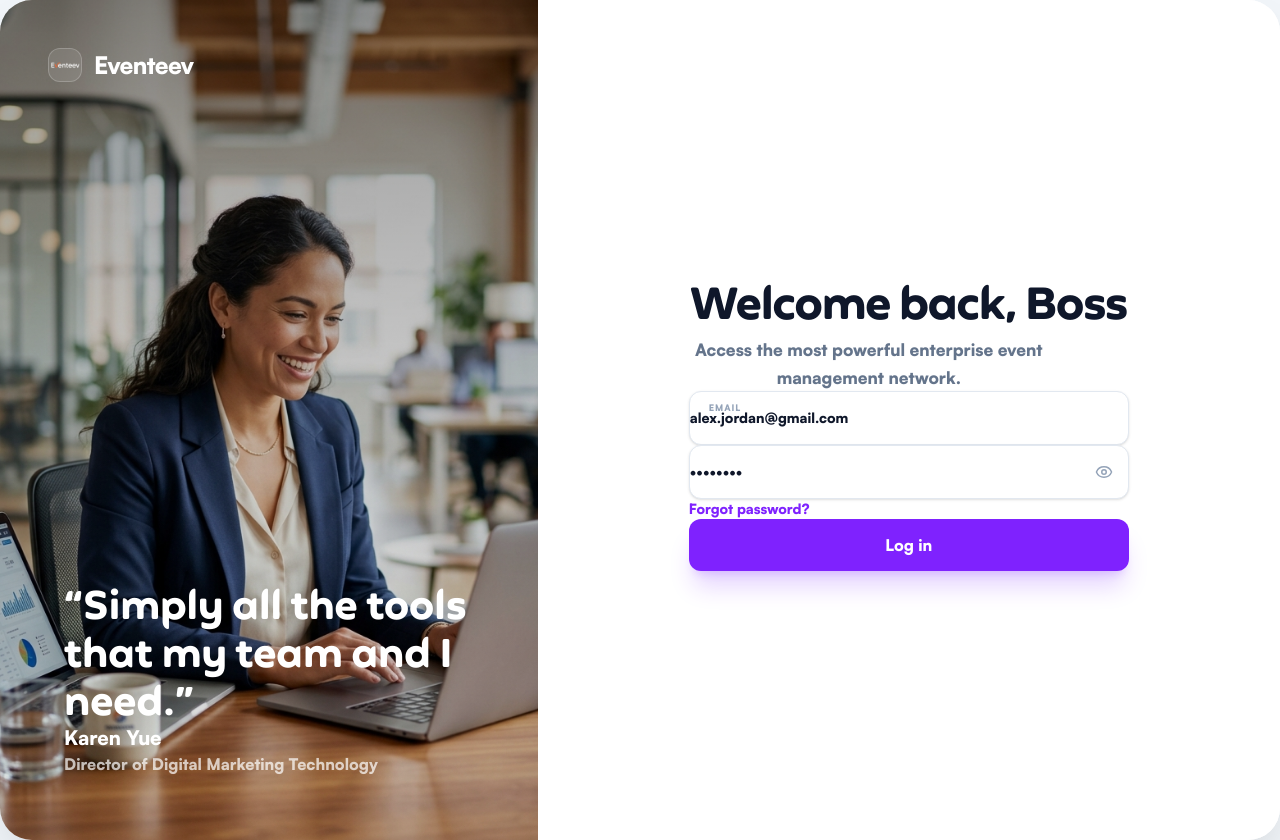
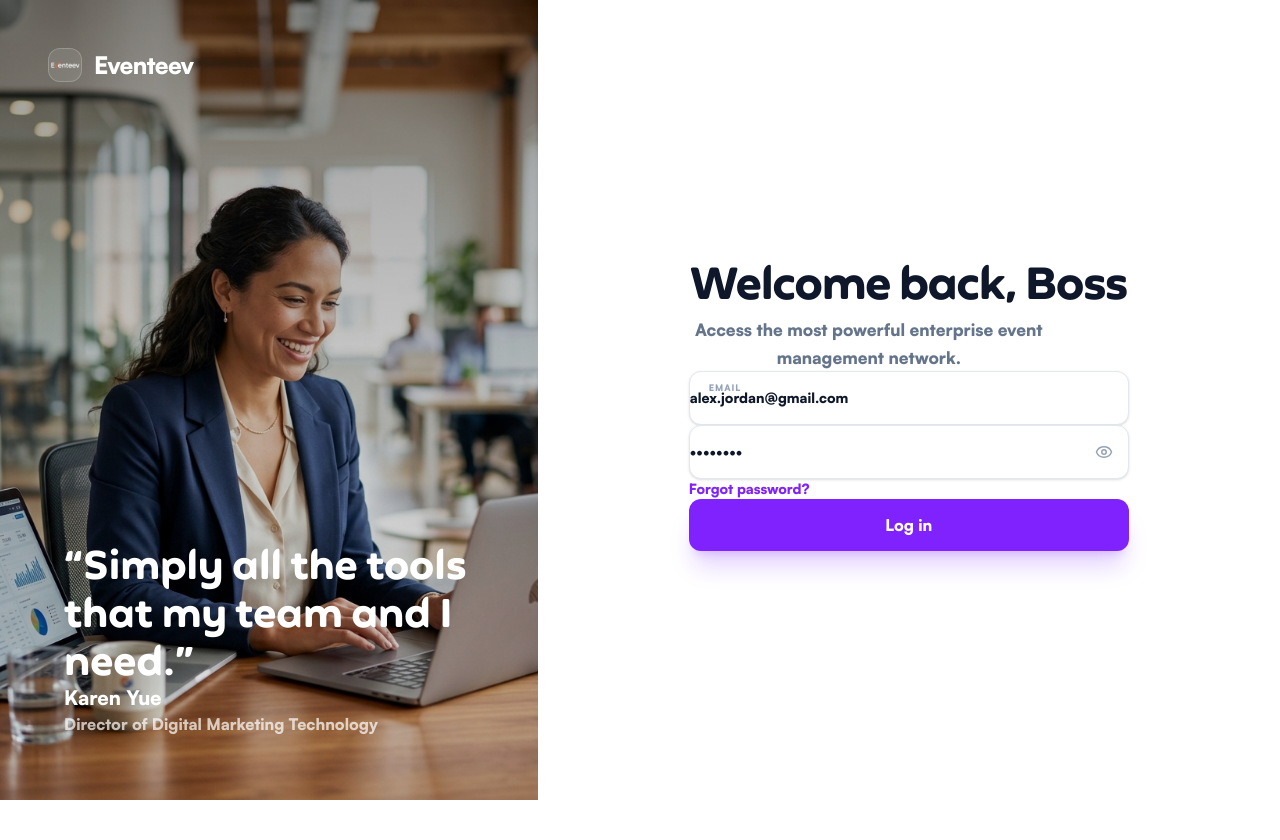
Before and after one commit to HelixgadeTechnologies/eventeev-admin, a Next.js app: page /login in a window 1280 px wide. After the commit the page ends 800 px from the top, so only its background shows below. Built offline with nearby package versions, Linux system fonts and the light colour scheme.

Commit message:
refactor: simplify login page layout and adjust spacing for cleaner UI

```diff
--- a/app/login/page.tsx
+++ b/app/login/page.tsx
@@ -20,8 +20,8 @@ export default function LoginPage() {
   };
 
   return (
-    <div className="min-h-screen w-full bg-[#f1f5f9] flex items-center justify-center p-4 lg:p-10 font-sans">
-      <div className="w-full max-w-[1280px] h-full min-h-[700px] lg:h-[840px] bg-white rounded-[32px] overflow-hidden shadow-[0_25px_50px_-12px_rgba(0,0,0,0.15)] flex flex-col lg:flex-row">
+    <div className="min-h-screen w-full bg-white flex font-sans">
+      <div className="w-full flex flex-col lg:flex-row shadow-none overflow-hidden">
 
         {/* Left Panel: Hero Image & Testimonial */}
         <div className="relative w-full lg:w-[42%] h-[350px] lg:h-auto overflow-hidden">
@@ -69,7 +69,7 @@ export default function LoginPage() {
                 Access the most powerful enterprise event management network.
               </p>
             </div>
-            <form onSubmit={handleSubmit} className="space-y-6">
+            <form onSubmit={handleSubmit} className="space-y-5">
               {/* Email Field */}
               <div className="relative group">
                 <div className="absolute top-2.5 left-5 text-[9px] font-bold text-[#94a3b8] uppercase tracking-widest">
@@ -112,14 +112,14 @@ export default function LoginPage() {
               </div>
 
               {/* Extras: Forgot Only */}
-              <div className="flex flex-col pt-1">
+              <div className="flex flex-col">
                 <a href="#" className="text-sm font-bold text-violet-600 hover:text-violet-700 transition-colors w-fit ml-1">
                   Forgot password?
                 </a>
               </div>
 
               {/* Submit Button */}
-              <div className="pt-2">
+              <div>
                 <button
                   type="submit"
                   disabled={isLoading}
```
